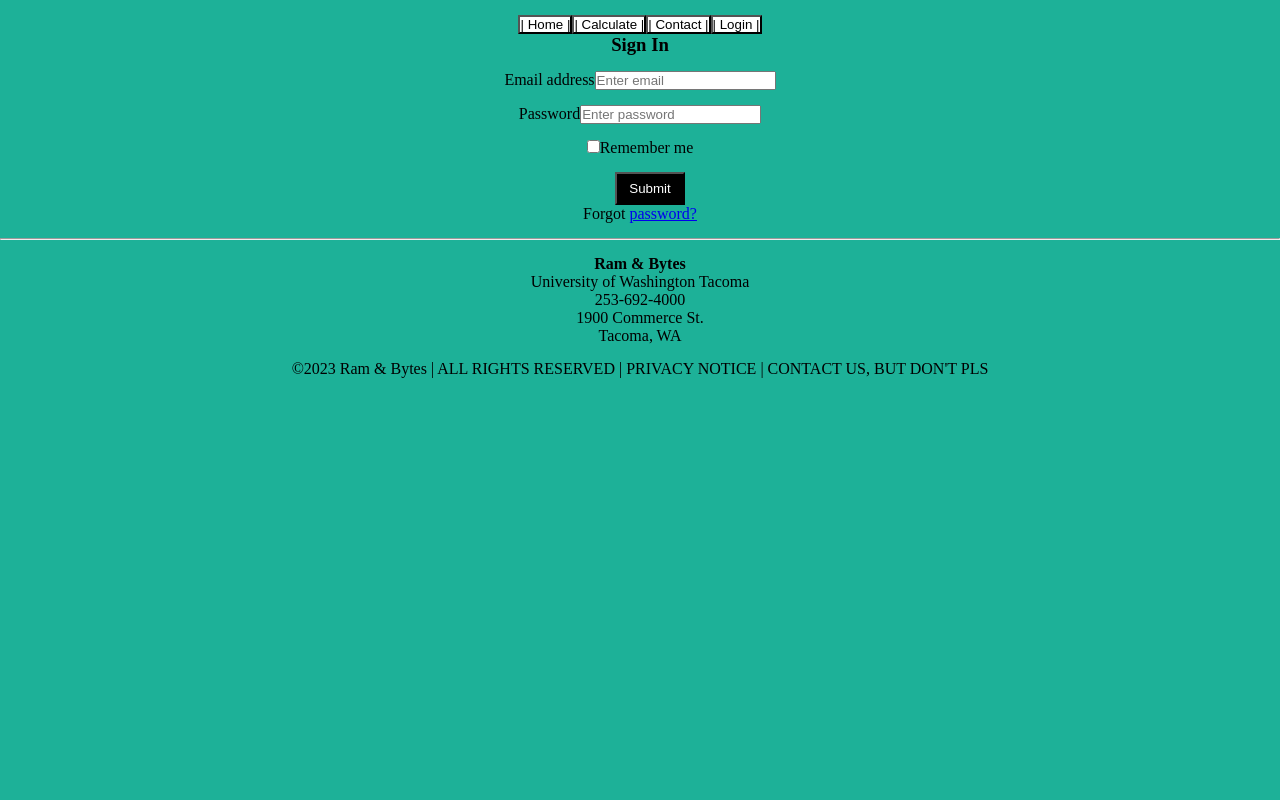
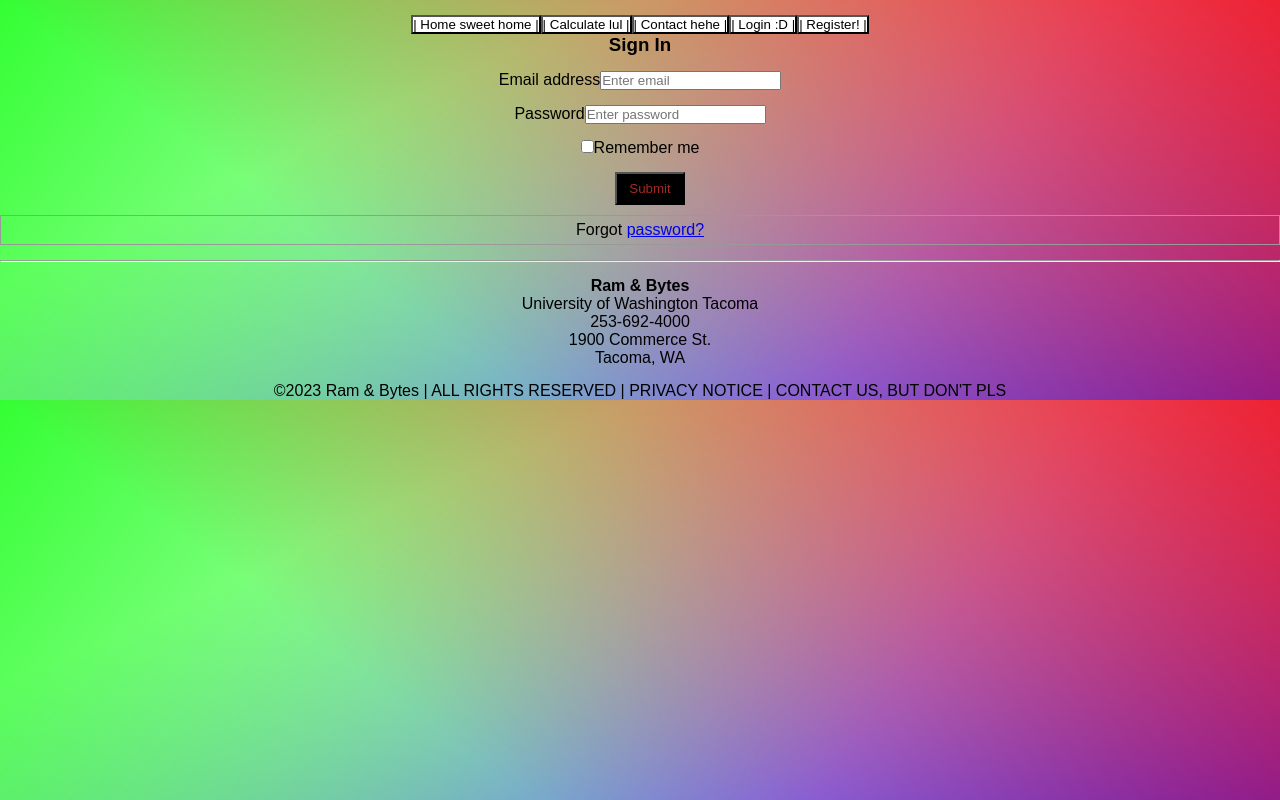
Before and after one commit to zlahan/Financial-Calculator, a React (Create React App) app: page /Login in a window 1280 px wide. Built offline with nearby package versions, Linux system fonts and the light colour scheme.

Commit message:
Financial Calculator 2.11.23 12.13am

```diff
--- a/src/App.js
+++ b/src/App.js
@@ -4,6 +4,7 @@ import NavBar from './Components/NavBar'
 import NoMatch from './Components/NoMatch'
 
 import Login from "./Components/Login"
+import Register from "./Components/Register"
 import Home from "./Components/Home"
 import Calculate from "./Components/Calculate"
 import Contact from "./Components/Contact"
@@ -18,6 +19,7 @@ const App = () => {
         <Route path="/Calculate" element={<Calculate />} />
         <Route path="/contact" element={<Contact />} />
         <Route path="/Login" element={<Login />} />
+        <Route path="/Register" element={<Register />} />
         <Route path="*" element={<NoMatch />} />
       </Routes>
   <Footer />
--- a/src/Components/Home.css
+++ b/src/Components/Home.css
@@ -37,7 +37,11 @@
   /* The section below is for CSS for the sample pictures imported*/
   body {
     text-align: center;
-    background-color: #1db198;
+    background: linear-gradient(217deg, rgba(255,0,0,.8), rgba(255,0,0,0) 70.71%),
+    linear-gradient(127deg, rgba(0,255,0,.8), rgba(0,255,0,0) 70.71%),
+    linear-gradient(336deg, rgba(0,0,255,.8), rgba(0,0,255,0) 70.71%) !important;
+    font-weight: 300;
+    font-family: "Fira Sans", sans-serif;
   }
 
   div {
@@ -113,7 +117,7 @@
     display: flex;
     justify-content: center;
     align-items: center;
-    color: rgb(255, 255, 255);
+    color: rgb(167, 85, 85);
     max-width: 80%;
     margin: auto;
     height: 80%;
@@ -132,7 +136,7 @@
 
   .secondhalf img {
     width: 70%;
-    border: 4px solid white;
+    border: 4px solid rgb(179, 78, 78);
     border-radius: 150px;
     display: block;
     margin: auto;
@@ -152,7 +156,7 @@
   margin-left: 20px;
   height: 33px;
   width: 70px;
-    color: #fff;
+    color: #a42929;
   background-color: #000;
     cursor: pointer;
   }
@@ -186,3 +190,9 @@
     justify-content: center;
     color: rgb(173, 48, 48);
   }
+
+  p {
+    margin: 10px 0;
+    padding: 5px;
+    border: 1px solid #999;
+  }
--- a/src/Components/Login.css
+++ b/src/Components/Login.css
@@ -73,10 +73,10 @@ html,
   text-align: right;
   font-size: 13px;
   padding-top: 10px;
-  color: #7f7d7d;
+  color: #ed2727;
   margin: 0;
 }
 
 .forgot-password a {
-  color: #167bff;
+  color: #b81c0d;
 }
--- a/src/Components/NavBar.js
+++ b/src/Components/NavBar.js
@@ -5,10 +5,11 @@ const NavBar = () => {
         <nav>
             <nav>
                 <nav>
-                    <NavLink to="/Home"><button onClick = "#Home" id = "button"> | Home | </button></NavLink>
-                    <NavLink to="/Calculate"><button onClick = "#Calculate" id = "button"> | Calculate | </button></NavLink>
-                    <NavLink to="/Contact"><button onClick = "#Contact" id = "button"> | Contact | </button></NavLink>
-                    <NavLink to="/Login"><button onClick = "#Login" id = "button"> | Login | </button></NavLink>
+                    <NavLink to="/Home"><button onClick = "#Home" id = "button"> | Home sweet home | </button></NavLink>
+                    <NavLink to="/Calculate"><button onClick = "#Calculate" id = "button"> | Calculate lul | </button></NavLink>
+                    <NavLink to="/Contact"><button onClick = "#Contact" id = "button"> | Contact hehe | </button></NavLink>
+                    <NavLink to="/Login"><button onClick = "#Login" id = "button"> | Login :D | </button></NavLink>
+                    <NavLink to="/Register"><button onClick = "#Register" id = "button"> | Register! | </button></NavLink>
                 </nav>
             </nav>
         </nav>
--- /dev/null
+++ b/src/Components/Register.css
@@ -0,0 +1,82 @@
+* {
+    box-sizing: border-box;
+  }
+  body {
+    background: linear-gradient(#0350a1, #0452e2,#e7eaee) !important;
+    min-height: 100vh;
+    display: flex;
+    font-weight: 400;
+    font-family: "Fira Sans", sans-serif;
+  }
+
+  h1,
+  h2,
+  h3,
+  h4,
+  h5,
+  h6,
+  label,
+  span {
+    font-weight: 500;
+    font-family: "Fira Sans", sans-serif;
+  }
+
+  body,
+  html,
+  .App,
+  #root,
+  .auth-wrapper {
+    width: 100%;
+    height: 100%;
+  }
+
+  .navbar-light {
+    background-color: #5e5858;
+    box-shadow: 0px 14px 80px rgba(34, 35, 58, 0.2);
+  }
+
+  .auth-wrapper {
+    display: flex;
+    justify-content: center;
+    flex-direction: column;
+    text-align: left;
+  }
+
+  .auth-inner {
+    width: 450px;
+    margin: auto;
+    background: #ffffff;
+    box-shadow: 0px 14px 80px rgba(34, 35, 58, 0.2);
+    padding: 40px 55px 45px 55px;
+    border-radius: 15px;
+    transition: all 0.3s;
+  }
+
+  .auth-wrapper .form-control:focus {
+    border-color: #167bff;
+    box-shadow: none;
+  }
+
+  .auth-wrapper h3 {
+    text-align: center;
+    margin: 0;
+    line-height: 1;
+    padding-bottom: 20px;
+  }
+
+  .custom-control-label {
+    font-weight: 400;
+  }
+
+  .forgot-password,
+  .forgot-password a {
+    text-align: right;
+    font-size: 13px;
+    padding-top: 10px;
+    color: #ed2727;
+    margin: 0;
+  }
+
+  .forgot-password a {
+    color: #b81c0d;
+  }
--- /dev/null
+++ b/src/Components/Register.js
@@ -0,0 +1,5 @@
+const Contact = () => {
+    return <h1>This Registration page is TBD, currently being worked on lol</h1>;
+  };
+
+  export default Contact;
--- a/src/Footer.js
+++ b/src/Footer.js
@@ -18,9 +18,9 @@ const Footer = () => {
                     </div>
                 </div>
                 <div className="row">
-                    <p className="col-sm">
+                    <nav className="col-sm">
                         &copy;{new Date().getFullYear()} Ram & Bytes | ALL RIGHTS RESERVED | PRIVACY NOTICE | CONTACT US, BUT DON'T PLS
-                    </p>
+                    </nav>
                 </div>
             </div>
         </div>
```
